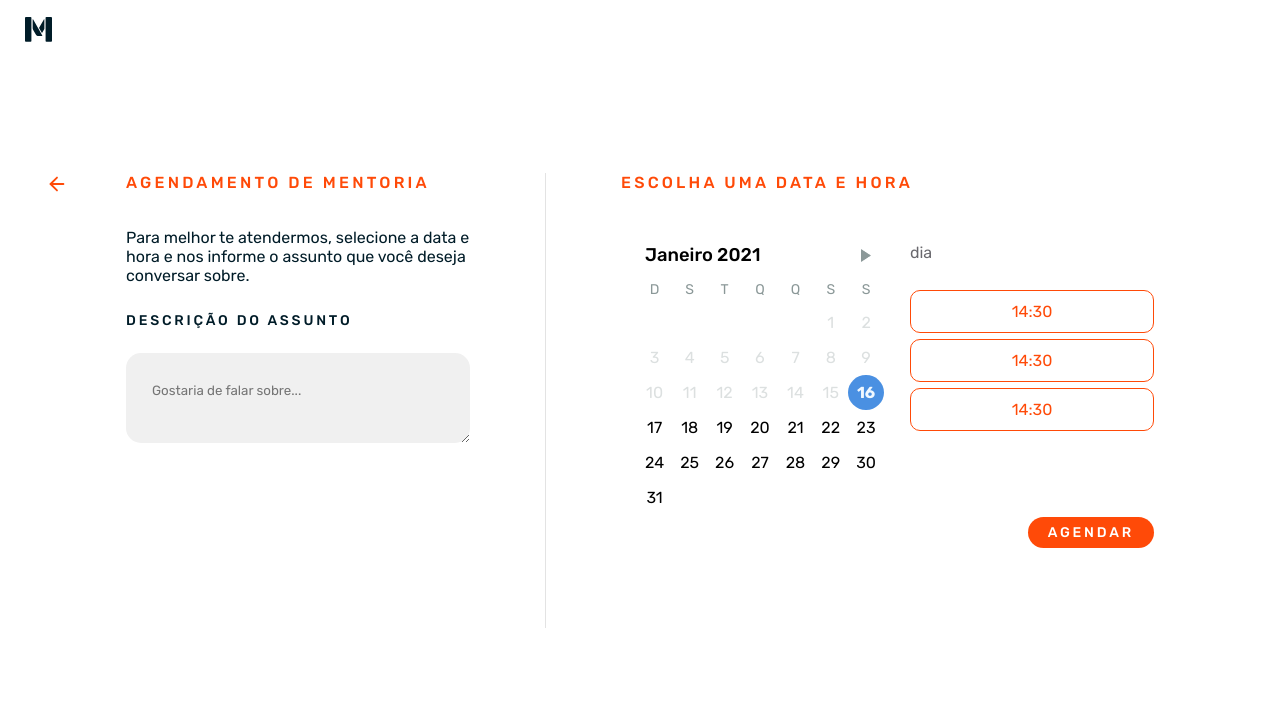
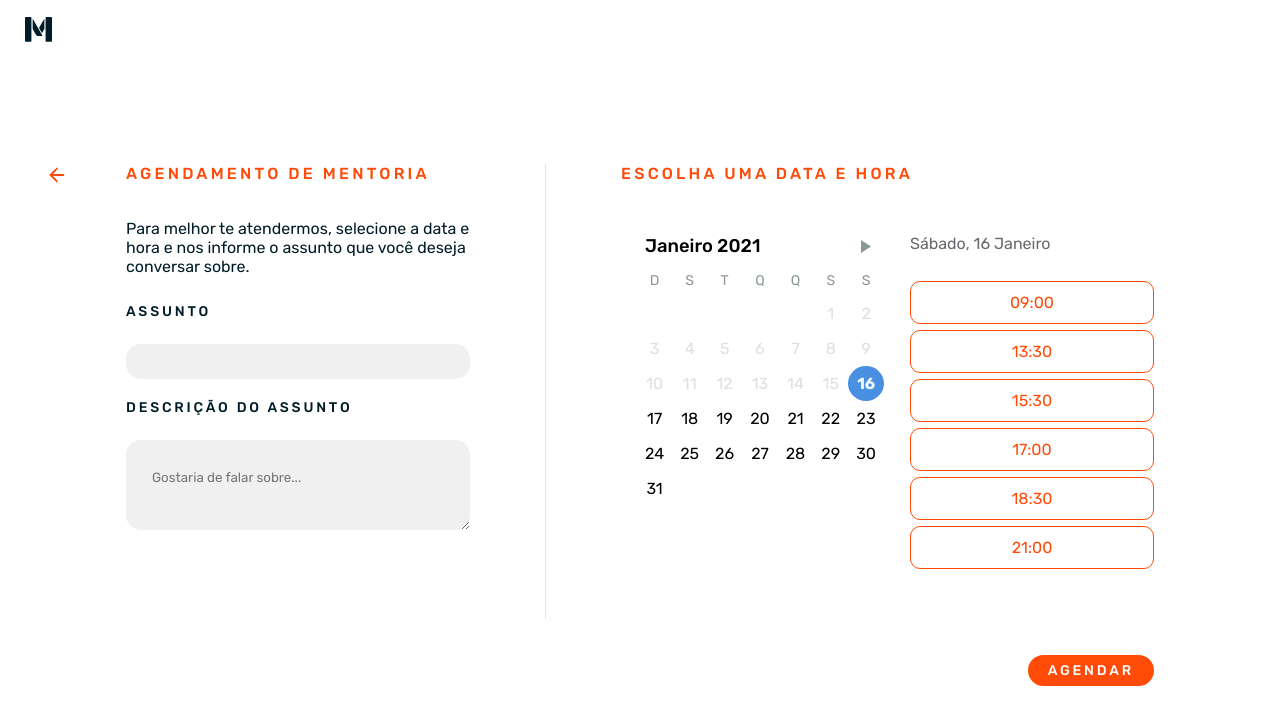
Before and after one commit to gkum4/hacka-ccr, a React (Create React App) app: page /appointment in a window 1280 px wide. Shown: the top 724 px of the page. Built offline with nearby package versions, Linux system fonts and the light colour scheme.

Commit message:
Feat Appointment schedule

```diff
--- a/src/components/DashboardTemplate/index.js
+++ b/src/components/DashboardTemplate/index.js
@@ -3,6 +3,7 @@ import { Link, useHistory } from 'react-router-dom';
 
 import { sampleUserData } from '../../utils/sampleData';
 
+import { useAuth } from '../../hooks/auth';
 import mLogo from '../../assets/m-logo.svg';
 import {ReactComponent as ItemIcon} from '../../assets/item-icon.svg';
 import exitIcon from '../../assets/exit-icon.svg';
@@ -19,6 +20,7 @@ import {
 const DashboardTemplate = ({ children }) => {
   const [userData, setUserData] = useState(sampleUserData);
 
+  const { signOut } = useAuth();
   const { push } = useHistory();
 
   useEffect(() => {
@@ -33,7 +35,7 @@ const DashboardTemplate = ({ children }) => {
     <Container>
       <Header>
         <Link to="/dashboard"><img src={mLogo} alt="Mentora"/></Link>
-        <button><img src={exitIcon} alt="sair"/></button>
+        <button onClick={() => signOut()}><img src={exitIcon} alt="sair"/></button>
       </Header>
 
       <div>
--- a/src/hooks/appointment.js
+++ b/src/hooks/appointment.js
@@ -1,34 +1,37 @@
 import React, { createContext, useContext, useCallback, useState } from 'react';
 import { uuid } from 'uuidv4';
+
+import { sampleUserData } from '../utils/sampleData';
 
 const AppointmentContext = createContext({});
 
 const AppointmentProvider = ({ children }) => {
-  const [appointment, setAppointment] = useState([]);
+  const [appointments, setAppointments] = useState(sampleUserData.mentorships);
 
   const addAppointment = useCallback(
-    ({ title, link, data }) => {
+    ({ link, date, description, title }) => {
       const id = uuid();
 
       const obj = {
         id,
-        title,
+        name: title,
+        description,
         link,
-        data,
+        date,
       };
 
-      setAppointment(state => [...state, obj]);
+      setAppointments(state => [obj, ...state]);
     },
     [],
   );
 
   const removeAppointment = useCallback((id) => {
-    setAppointment(state => state.filter(item => item.id !== id));
+    setAppointments(state => state.filter(item => item.id !== id));
   }, []);
 
   return (
     <AppointmentContext.Provider
-      value={{ appointment, addAppointment, removeAppointment }}
+      value={{ appointments, addAppointment, removeAppointment }}
     >
       {children}
     </AppointmentContext.Provider>
--- a/src/hooks/auth.js
+++ b/src/hooks/auth.js
@@ -1,5 +1,5 @@
 import React, { createContext, useCallback, useState, useContext } from 'react';
-
+import { useHistory } from 'react-router-dom';
 const AuthContext = createContext({});
 
 const AuthProvider = ({ children }) => {
@@ -11,8 +11,11 @@ const AuthProvider = ({ children }) => {
       return { token, user: JSON.parse(user) };
     }
 
+
     return {};
   });
+
+  const history = useHistory();
 
   const signIn = useCallback(async ({ email, password }) => {
     const token = 'token';
@@ -37,6 +40,8 @@ const AuthProvider = ({ children }) => {
     localStorage.removeItem('@Mentora:token');
     localStorage.removeItem('@Mentora:user');
 
+
+    history.push('/')
     setData({});
   }, []);
 
--- a/src/hooks/index.js
+++ b/src/hooks/index.js
@@ -2,11 +2,16 @@ import React from 'react';
 
 import { AuthProvider } from './auth';
 import { ToastProvider } from './toast';
+import { AppointmentProvider } from './appointment';
 
 const AppProvider = ({ children }) => (
-  <AuthProvider>
-    <ToastProvider>{children}</ToastProvider>
-  </AuthProvider>
+  <AppointmentProvider>
+    <AuthProvider>
+      <ToastProvider>
+        {children}
+      </ToastProvider>
+    </AuthProvider>
+  </AppointmentProvider>
 );
 
 export default AppProvider;
--- a/src/pages/Appointment/index.js
+++ b/src/pages/Appointment/index.js
@@ -1,5 +1,5 @@
-import React, { useMemo, useState, useCallback } from 'react';
-import { Link } from 'react-router-dom';
+import React, { useMemo, useState, useCallback, useEffect } from 'react';
+import { Link, useHistory } from 'react-router-dom';
 
 import { format } from 'date-fns';
 import ptBR from 'date-fns/locale/pt-BR';
@@ -9,9 +9,45 @@ import 'react-day-picker/lib/style.css';
 import { FiArrowLeft } from 'react-icons/fi';
 import mLogoBlack from '../../assets/m-logo-black.svg';
 
-import { useAuth } from '../../hooks/auth';
+import { sampleAvailableTimes } from '../../utils/sampleData';
+import { useAppointment } from '../../hooks/appointment';
+import { useToast } from '../../hooks/toast';
+import {
+  Container,
+  Content,
+  Description,
+  VerticalLine,
+  Calendar,
+  Box,
+  AvailableTimes,
+  TimesScroll,
+  TimeItem,
+} from './styles';
 
-import { Container, Content, Description, VerticalLine, Calendar, Box, AvailableTimes, TimesScroll } from './styles';
+const dayOfTheWeekDictionary = {
+  0: 'Domingo',
+  1: 'Segunda-Feira',
+  2: 'Terça-Feira',
+  3: 'Quarta-Feira',
+  4: 'Quinta-Feira',
+  5: 'Sexta-Feira',
+  6: 'Sábado',
+};
+
+const monthDictionary = {
+  0: 'Janeiro',
+  1: 'Fevereiro',
+  2: 'Março',
+  3: 'Abril',
+  4: 'Maio',
+  5: 'Junho',
+  6: 'Julho',
+  7: 'Agosto',
+  8: 'Setembro',
+  9: 'Outubro',
+  10: 'Novembro',
+  11: 'Dezembro',
+}
 
 const Appointment = () => {
   const [selectedDate, setSelectedDate] = useState(new Date());
@@ -19,9 +55,15 @@ const Appointment = () => {
 
   const [monthAvailability, setMonthAvailability] = useState([]);
 
+  const [availableTimes, setAvailableTimes] = useState(sampleAvailableTimes);
+
+  const [titleText, setTitleText] = useState('');
   const [descriptionText, setDescriptionText] = useState('');
   const [selectedTime, setSelectedTime] = useState(-1);
-  const [appointments, setAppointments] = useState([]);
+
+  const { addAppointment } = useAppointment();
+  const { addToast } = useToast();
+  const history = useHistory();
 
   const hanldeDateChange = useCallback((day, modifiers) => {
     if (modifiers.available && !modifiers.disabled) {
@@ -56,6 +98,31 @@ const Appointment = () => {
     return dates;
   }, [currentMonth, monthAvailability]);
 
+  const selectTime = useCallback((time) => {
+    setSelectedTime(time);
+  }, []);
+
+  const schedule = useCallback(() => {
+    if (descriptionText === '' || selectedTime === '' || titleText === '') {
+      return;
+    }
+
+    addAppointment({
+      link: 'https://meet.google.com/new',
+      description: descriptionText,
+      date: selectedDate.getDate() + '/' + selectedDate.getMonth()+1 + '/' + selectedDate.getFullYear() + ' - ' + selectedTime,
+      title: titleText,
+    });
+
+    addToast({
+      title: 'MENTORIA AGENDADA!',
+      type: 'success',
+      description: 'Agora que seu agendamento foi feito, você pode acompanhar sua próxima mentoria na sua tela inicial.'
+    });
+
+    history.push('/dashboard');
+  }, [titleText, addAppointment, descriptionText, selectedTime]);
+
   return (
     <Container>
       <Content>
@@ -65,6 +132,13 @@ const Appointment = () => {
             Para melhor te atendermos, selecione a data e
             hora e nos informe o assunto que você deseja conversar sobre.
           </p>
+
+          <h3>ASSUNTO</h3>
+
+          <input
+            value={titleText}
+            onChange={(e) => setTitleText(e.target.value)}
+          />
 
           <h3>DESCRIÇÃO DO ASSUNTO</h3>
           <Box
@@ -107,15 +181,15 @@ const Appointment = () => {
             />
 
             <AvailableTimes selectedTime={selectedTime}>
-              <h4>{'dia'}</h4>
+              <h4>{dayOfTheWeekDictionary[selectedDate.getDay()] + ', ' + selectedDate.getDate() + ' ' + monthDictionary[selectedDate.getMonth()]}</h4>
 
               <TimesScroll>
-                <div>{'14:30'}</div>
-                <div>{'14:30'}</div>
-                <div>{'14:30'}</div>
+                {availableTimes.map(item => (
+                  <TimeItem onClick={() => selectTime(item)} selected={selectedTime === item}>{item}</TimeItem>
+                ))}
               </TimesScroll>
 
-              <button>
+              <button onClick={() => schedule()}>
                 <p>Agendar</p>
               </button>
             </AvailableTimes>
--- a/src/pages/Appointment/styles.js
+++ b/src/pages/Appointment/styles.js
@@ -1,4 +1,4 @@
-import styled from 'styled-components';
+import styled, { css } from 'styled-components';
 
 export const Container = styled.div`
   display: flex;
@@ -56,6 +56,16 @@ export const Description = styled.div`
     text-transform: uppercase;
     letter-spacing: 0.2em;
     margin-bottom: 24px;
+  }
+
+  input {
+    background: #F0F0F0;
+    border-radius: 15px;
+    display: flex;
+    padding: 10px;
+    border: none;
+    font-weight: bold;
+    margin-bottom: 20px;
   }
 `;
 
@@ -125,8 +135,9 @@ export const TimesScroll = styled.div`
   display: flex;
   flex-direction: column;
   overflow-y: auto;
+`;
 
-  > div {
+export const TimeItem = styled.div`
   display: flex;
   height: 43px;
   width: 244px;
@@ -138,5 +149,9 @@ export const TimesScroll = styled.div`
   color: #FF4A08;
   font-size: 16px;
   cursor: pointer;
-  }
+
+  ${({ selected }) => selected && css`
+    background: #FF4A08;
+    color: #fff;
+  `}
 `;
--- a/src/pages/Dashboard/index.js
+++ b/src/pages/Dashboard/index.js
@@ -8,6 +8,7 @@ import {
   CourseItem,
 } from './styles';
 import DashboardTemplate from '../../components/DashboardTemplate';
+import { useAppointment } from '../../hooks/appointment';
 
 const Dashboard = () => {
   const [userData, setUserData] = useState(sampleUserData);
@@ -24,13 +25,15 @@ const Dashboard = () => {
     });
   }, []);
 
+  const { appointments } = useAppointment();
+
   return (
     <DashboardTemplate>
       <>
         <MentorshipContainer>
           {userData.mentorships.length !== 0 && <h2>Próximas Mentorias</h2>}
 
-          {userData.mentorships.map(item => (
+          {appointments.map(item => (
             <MentorshipItem>
               <div>
                 <p>{item.date}</p>
--- a/src/utils/sampleData.js
+++ b/src/utils/sampleData.js
@@ -60,36 +60,43 @@ export const sampleUserData = {
   role: 'Jovem Aprendiz',
   mentorships: [
     {
+      id: 1,
       name: 'Teste Vocacional',
       date: '20/01/21 - 15:00',
       link: 'https://meet.google.com/new',
     },
     {
+      id: 2,
       name: 'Acompanhamento Técnico',
       date: '22/01/21 - 08:00',
       link: 'https://meet.google.com/new',
     },
     {
+      id: 3,
       name: 'Acompanhamento Pessoal',
       date: '10/02/21 - 15:00',
       link: 'https://meet.google.com/new',
     },
     {
+      id: 4,
       name: 'Acompanhamento Acadêmico',
       date: '17/02/21 - 21:00',
       link: 'https://meet.google.com/new',
     },
     {
+      id: 5,
       name: 'Acompanhamento Técnico',
       date: '28/02/21 - 08:00',
       link: 'https://meet.google.com/new',
     },
     {
+      id: 6,
       name: 'Acompanhamento Pessoal',
       date: '12/03/21 - 15:00',
       link: 'https://meet.google.com/new',
     },
     {
+      id: 7,
       name: 'Coleta de Feedbacks',
       date: '27/03/21 - 15:00',
       link: 'https://meet.google.com/new',
@@ -129,3 +136,12 @@ export const sampleFunctionData = {
     'Controle de arquivos',
   ],
 }
+
+export const sampleAvailableTimes = [
+  '09:00',
+  '13:30',
+  '15:30',
+  '17:00',
+  '18:30',
+  '21:00',
+]
```
Lines whose indentation alone changed are shown as unchanged.
